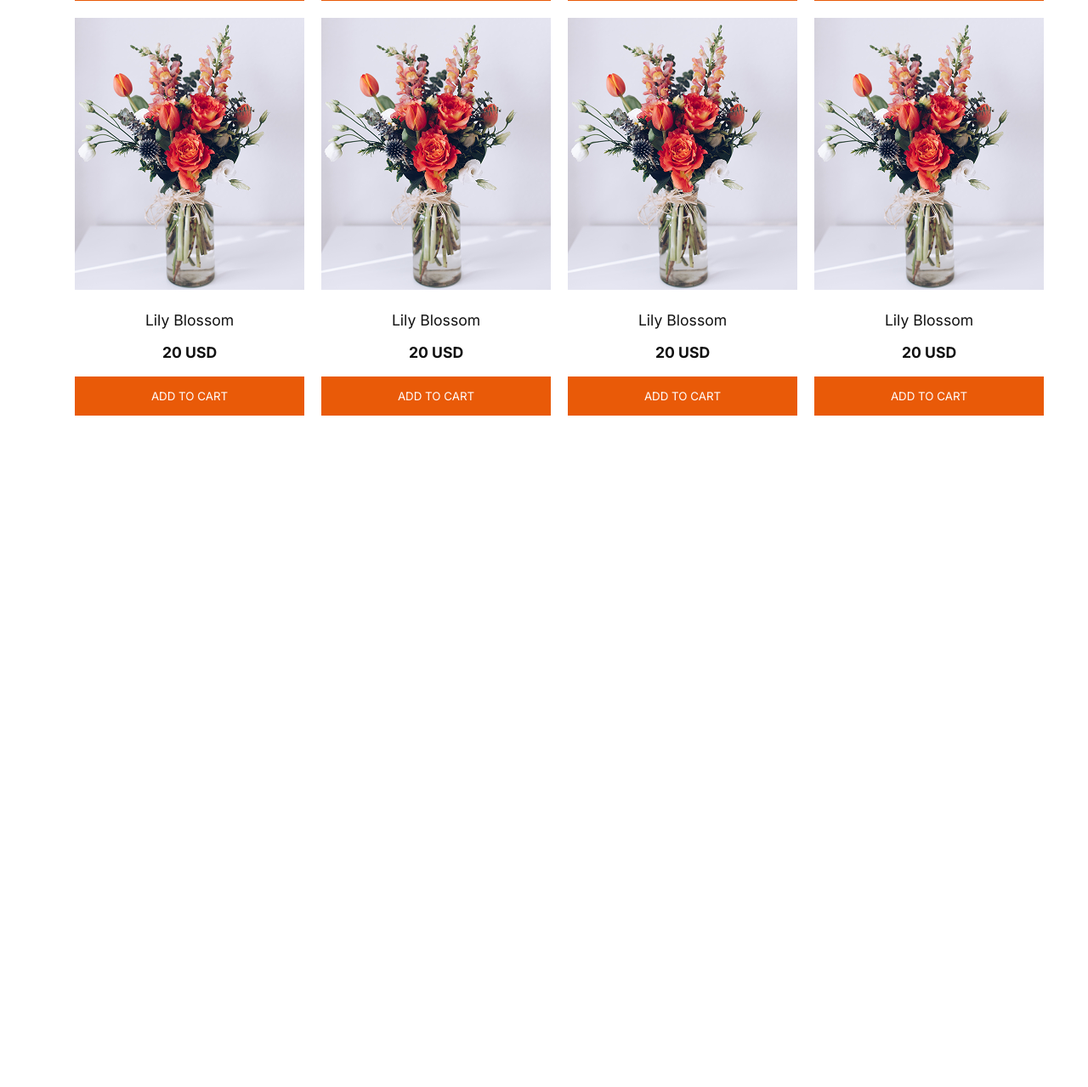
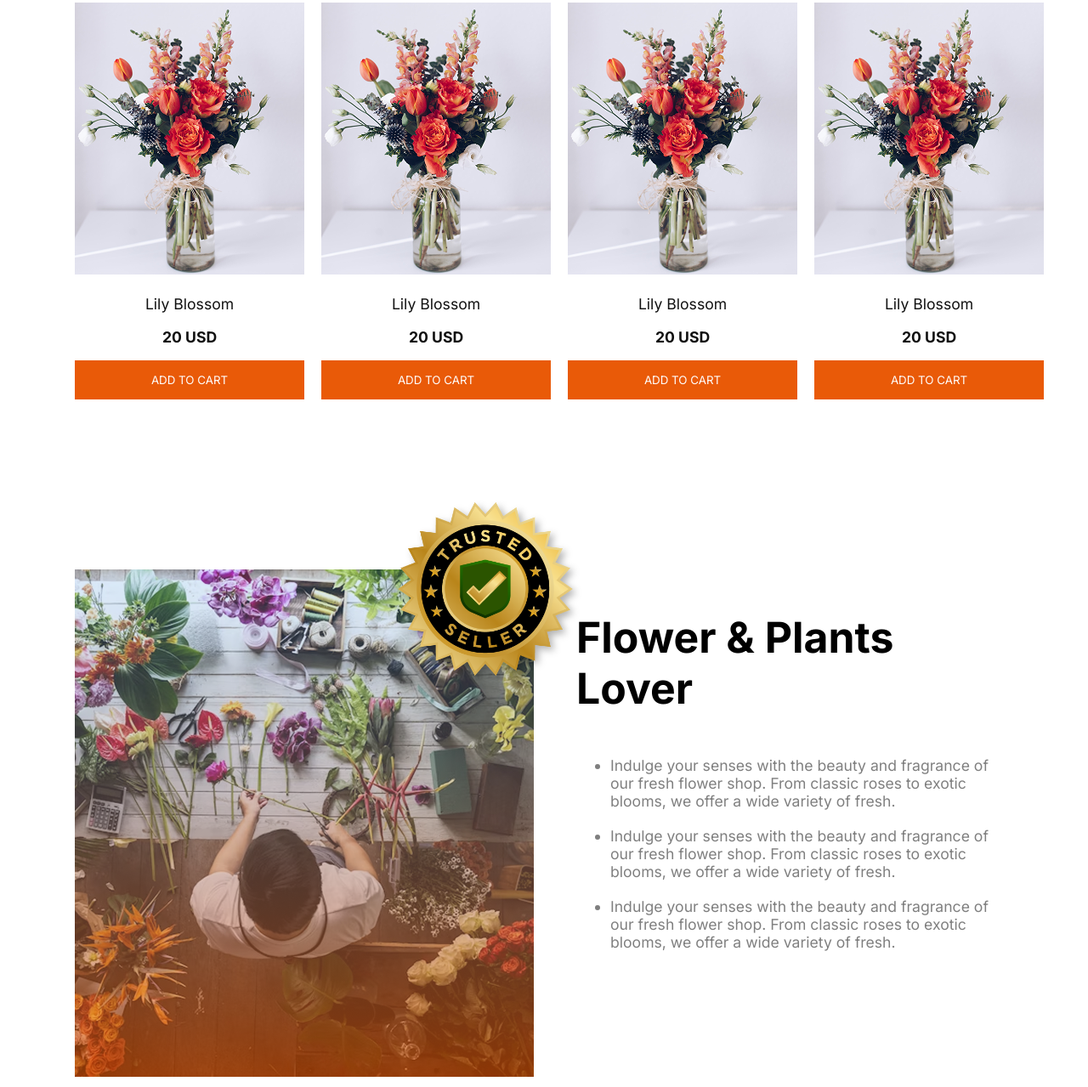
Before and after one commit to farial-robama/A02-Responsive-Flowers, a plain HTML site: page index.html in a window 1280 px wide. Shown: the part 1225-2504 px from the top of the page at 85% size. Before the commit the page ends 1722 px from the top, so only its background shows below. Drawn offline with Linux system fonts and the light colour scheme.

Commit message:
plants lover section added and made it responsive

```diff
--- a/index.html
+++ b/index.html
@@ -114,6 +114,18 @@
            </div>
         </section>
         <section class="plants-lover">
+            <div class="plants-lover-image">
+                <img class="main-image" src="./assets/flower-store.png" alt="">
+                <img class="badge-image" src="./assets/trusted-badge.png" alt="">
+            </div>
+            <div class="plants-lover-content">
+                <h3>Flower & Plants <br class="mobile-hide">Lover</h3>
+                <ol class="paragraph">
+                    <li>Indulge your senses with the beauty and fragrance of our fresh flower shop. From classic roses to exotic blooms, we offer a wide variety of fresh.</li>
+                    <li>Indulge your senses with the beauty and fragrance of our fresh flower shop. From classic roses to exotic blooms, we offer a wide variety of fresh.</li>
+                    <li>Indulge your senses with the beauty and fragrance of our fresh flower shop. From classic roses to exotic blooms, we offer a wide variety of fresh.</li>
+                </ol>
+            </div>
 
         </section>
         <section class="Latest Deal">
--- a/styles/style.css
+++ b/styles/style.css
@@ -66,10 +66,29 @@
 .plants{
     margin-top: 80px;
 }
-.plants h4{
+.plants-lover-image{
+    position: relative;
+}
+.badge-image{
+    position: absolute;
+    width: 286px;
+    height: 286px;
+    left: 340px;
+    top: -120px;
+    filter: drop-shadow(4px 4px 4px rgba(0, 0, 0, 0.3));
+
+}
+.plants-lover-content h4{
     font-size: 2.2em;
     font-weight: 700;
     margin-bottom: 0;
+}
+.plants-lover-content ol{
+
+   display: flex;
+   flex-direction: column;
+   gap: 20px;
+   list-style:disc;
 }
 
 .plants-card{
@@ -97,10 +116,21 @@
 .color-5{
     color: #111111;
 }
+/* plants-lover related styles */
+.plants-lover{
+    display: flex;
+    justify-content: space-between;
+    margin-top: 200px;
+    gap: 50px;
+}
+.plants-lover h3{
+    font-size: 3.12em;
+    font-weight: 700;
+}
 
 /* for responsive(mobile devices)*/
 @media  screen and (max-width: 576px) {
-
+    /* navbar */
     .nav-link{
         display: none;
     }
@@ -108,6 +138,7 @@
         justify-content: space-between;
         margin: auto;
     }
+    /* banner */
     .banner{
         flex-direction: column-reverse;
         margin: auto;
@@ -119,5 +150,24 @@
     .banner-content h3{
         /* font-size: 24px; */
     }
+    /* plants */
+    .plants{
+        margin: auto;
+    }
+    .plants-card{
+        grid-template-columns: repeat(2, 1fr);
+    }
+    /* plants lover */
+    .plants-lover{
+        margin: 40px 10px;
+        flex-direction: column;
+    }
+    .badge-image{
+        display: none;
+    }
+    .mobile-hide{
+        display: none;
+    }
+
 
 }
```
